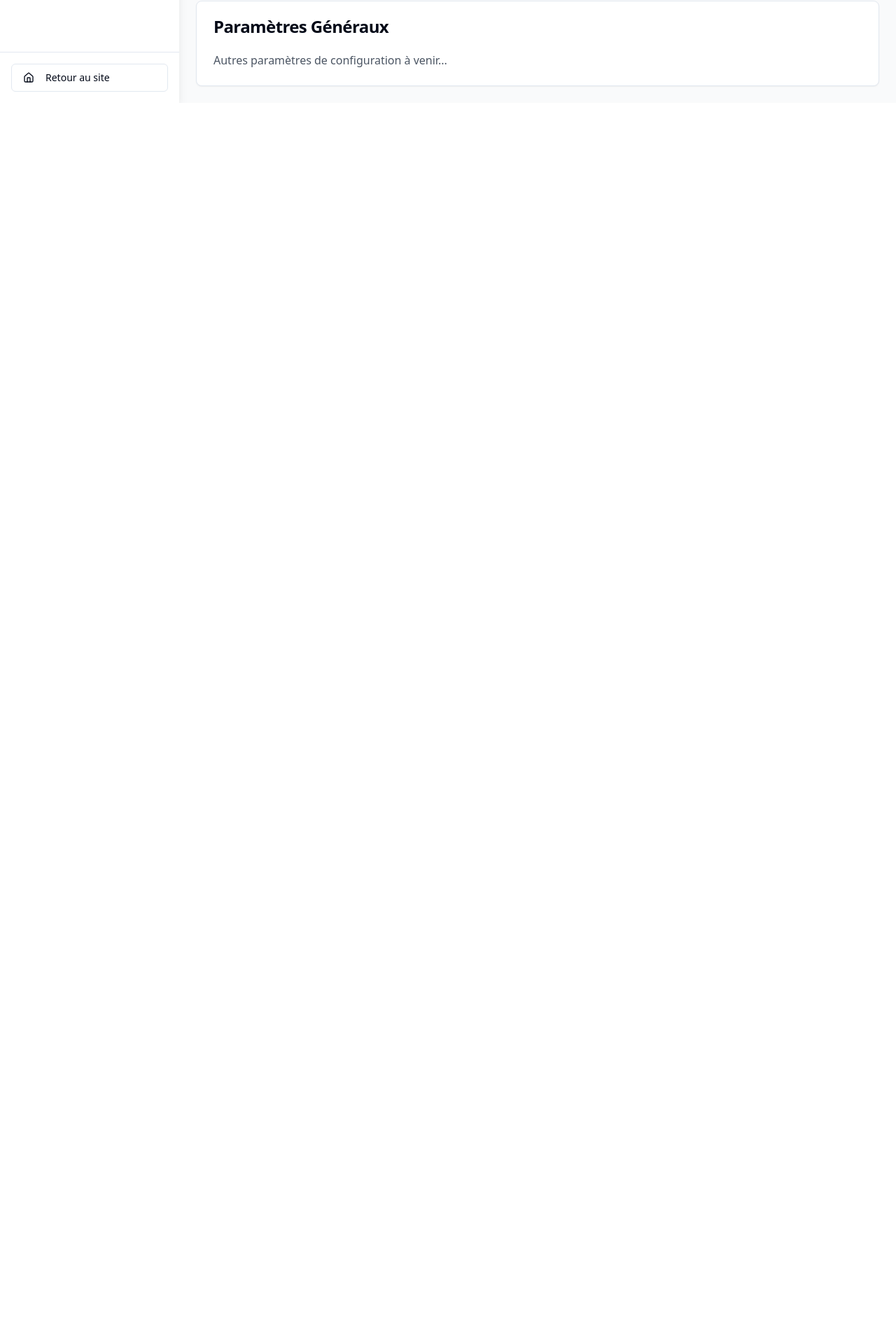
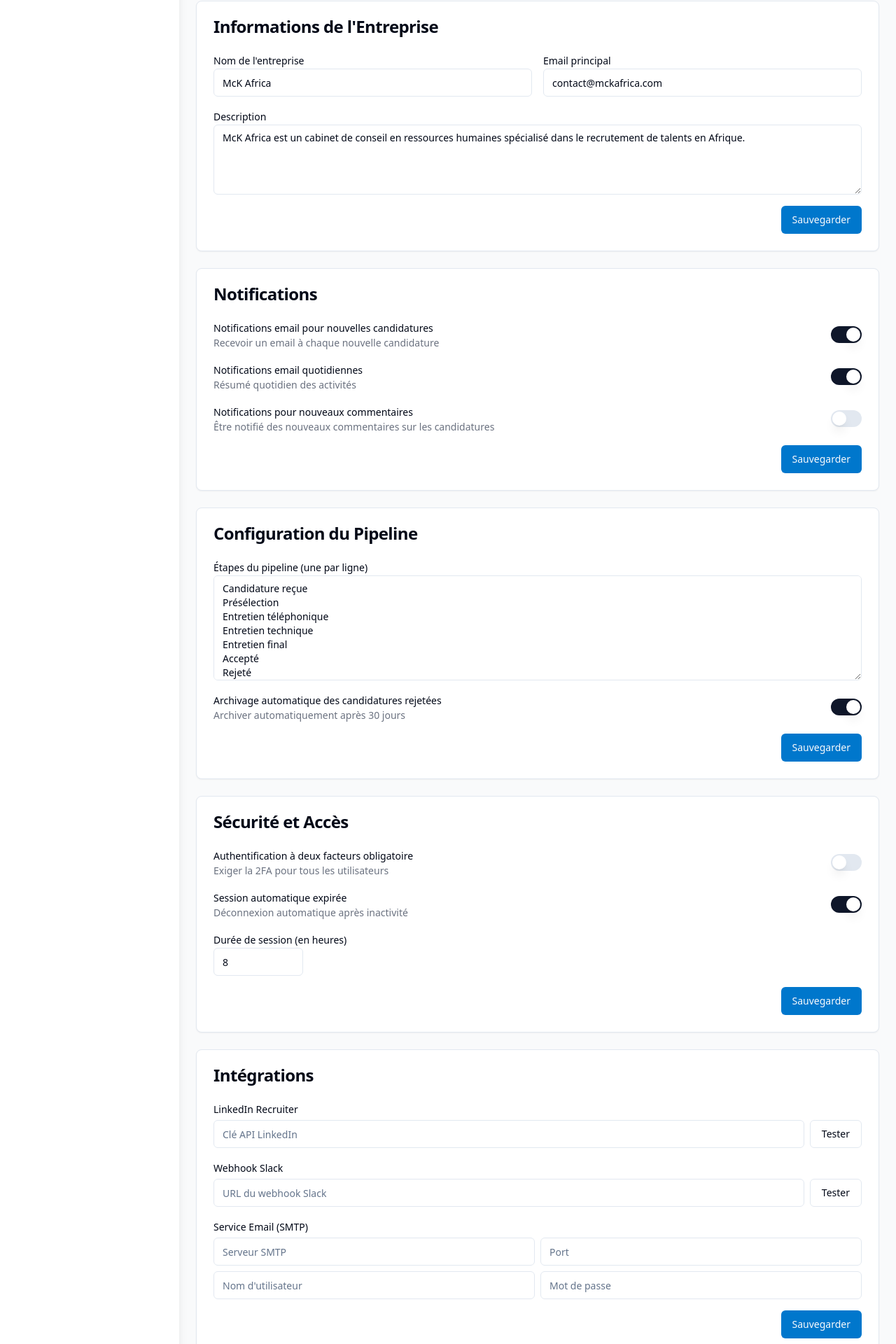
Before and after one commit to arthurdibii/mckafricav1, a React (Vite) app: page /admin/parametres in a window 1280 px wide. Shown: the part 674-2594 px from the top of the page at 70% size. Before the commit the page ends 821 px from the top, so only its background shows below. Built offline with nearby package versions, Linux system fonts and the light colour scheme.

Commit message:
Add general settings
Add the general settings section to the admin settings page.

```diff
--- a/src/pages/AdminSettings.tsx
+++ b/src/pages/AdminSettings.tsx
@@ -2,6 +2,11 @@
 import React from 'react';
 import AdminLayout from '@/components/AdminLayout';
 import { Card, CardContent, CardHeader, CardTitle } from '@/components/ui/card';
+import { Button } from '@/components/ui/button';
+import { Input } from '@/components/ui/input';
+import { Label } from '@/components/ui/label';
+import { Switch } from '@/components/ui/switch';
+import { Textarea } from '@/components/ui/textarea';
 import TeamManagement from '@/components/TeamManagement';
 
 const AdminSettings = () => {
@@ -24,15 +29,229 @@ const AdminSettings = () => {
           </CardContent>
         </Card>
 
-        {/* Autres paramètres */}
+        {/* Paramètres de l'entreprise */}
         <Card>
           <CardHeader>
-            <CardTitle>Paramètres Généraux</CardTitle>
+            <CardTitle>Informations de l'Entreprise</CardTitle>
           </CardHeader>
-          <CardContent>
-            <p className="text-gray-600">
-              Autres paramètres de configuration à venir...
-            </p>
+          <CardContent className="space-y-4">
+            <div className="grid grid-cols-1 md:grid-cols-2 gap-4">
+              <div>
+                <Label htmlFor="company-name">Nom de l'entreprise</Label>
+                <Input
+                  id="company-name"
+                  defaultValue="McK Africa"
+                  placeholder="Nom de votre entreprise"
+                />
+              </div>
+              <div>
+                <Label htmlFor="company-email">Email principal</Label>
+                <Input
+                  id="company-email"
+                  type="email"
+                  defaultValue="contact@mckafrica.com"
+                  placeholder="contact@entreprise.com"
+                />
+              </div>
+            </div>
+            <div>
+              <Label htmlFor="company-description">Description</Label>
+              <Textarea
+                id="company-description"
+                placeholder="Description de votre entreprise..."
+                className="min-h-[100px]"
+                defaultValue="McK Africa est un cabinet de conseil en ressources humaines spécialisé dans le recrutement de talents en Afrique."
+              />
+            </div>
+            <div className="flex justify-end">
+              <Button className="bg-mck-blue-500 hover:bg-mck-blue-600">
+                Sauvegarder
+              </Button>
+            </div>
+          </CardContent>
+        </Card>
+
+        {/* Paramètres des notifications */}
+        <Card>
+          <CardHeader>
+            <CardTitle>Notifications</CardTitle>
+          </CardHeader>
+          <CardContent className="space-y-4">
+            <div className="flex items-center justify-between">
+              <div>
+                <Label>Notifications email pour nouvelles candidatures</Label>
+                <p className="text-sm text-gray-500">Recevoir un email à chaque nouvelle candidature</p>
+              </div>
+              <Switch defaultChecked />
+            </div>
+            <div className="flex items-center justify-between">
+              <div>
+                <Label>Notifications email quotidiennes</Label>
+                <p className="text-sm text-gray-500">Résumé quotidien des activités</p>
+              </div>
+              <Switch defaultChecked />
+            </div>
+            <div className="flex items-center justify-between">
+              <div>
+                <Label>Notifications pour nouveaux commentaires</Label>
+                <p className="text-sm text-gray-500">Être notifié des nouveaux commentaires sur les candidatures</p>
+              </div>
+              <Switch />
+            </div>
+            <div className="flex justify-end">
+              <Button className="bg-mck-blue-500 hover:bg-mck-blue-600">
+                Sauvegarder
+              </Button>
+            </div>
+          </CardContent>
+        </Card>
+
+        {/* Paramètres du pipeline */}
+        <Card>
+          <CardHeader>
+            <CardTitle>Configuration du Pipeline</CardTitle>
+          </CardHeader>
+          <CardContent className="space-y-4">
+            <div>
+              <Label htmlFor="pipeline-stages">Étapes du pipeline (une par ligne)</Label>
+              <Textarea
+                id="pipeline-stages"
+                placeholder="Candidature reçue&#10;Présélection&#10;Entretien téléphonique&#10;Entretien technique&#10;Entretien final&#10;Accepté&#10;Rejeté"
+                className="min-h-[150px]"
+                defaultValue="Candidature reçue&#10;Présélection&#10;Entretien téléphonique&#10;Entretien technique&#10;Entretien final&#10;Accepté&#10;Rejeté"
+              />
+            </div>
+            <div className="flex items-center justify-between">
+              <div>
+                <Label>Archivage automatique des candidatures rejetées</Label>
+                <p className="text-sm text-gray-500">Archiver automatiquement après 30 jours</p>
+              </div>
+              <Switch defaultChecked />
+            </div>
+            <div className="flex justify-end">
+              <Button className="bg-mck-blue-500 hover:bg-mck-blue-600">
+                Sauvegarder
+              </Button>
+            </div>
+          </CardContent>
+        </Card>
+
+        {/* Paramètres de sécurité */}
+        <Card>
+          <CardHeader>
+            <CardTitle>Sécurité et Accès</CardTitle>
+          </CardHeader>
+          <CardContent className="space-y-4">
+            <div className="flex items-center justify-between">
+              <div>
+                <Label>Authentification à deux facteurs obligatoire</Label>
+                <p className="text-sm text-gray-500">Exiger la 2FA pour tous les utilisateurs</p>
+              </div>
+              <Switch />
+            </div>
+            <div className="flex items-center justify-between">
+              <div>
+                <Label>Session automatique expirée</Label>
+                <p className="text-sm text-gray-500">Déconnexion automatique après inactivité</p>
+              </div>
+              <Switch defaultChecked />
+            </div>
+            <div>
+              <Label htmlFor="session-timeout">Durée de session (en heures)</Label>
+              <Input
+                id="session-timeout"
+                type="number"
+                defaultValue="8"
+                className="w-32"
+              />
+            </div>
+            <div className="flex justify-end">
+              <Button className="bg-mck-blue-500 hover:bg-mck-blue-600">
+                Sauvegarder
+              </Button>
+            </div>
+          </CardContent>
+        </Card>
+
+        {/* Paramètres d'intégration */}
+        <Card>
+          <CardHeader>
+            <CardTitle>Intégrations</CardTitle>
+          </CardHeader>
+          <CardContent className="space-y-4">
+            <div>
+              <Label htmlFor="linkedin-integration">LinkedIn Recruiter</Label>
+              <div className="flex space-x-2 mt-1">
+                <Input
+                  id="linkedin-integration"
+                  placeholder="Clé API LinkedIn"
+                  type="password"
+                />
+                <Button variant="outline">Tester</Button>
+              </div>
+            </div>
+            <div>
+              <Label htmlFor="slack-webhook">Webhook Slack</Label>
+              <div className="flex space-x-2 mt-1">
+                <Input
+                  id="slack-webhook"
+                  placeholder="URL du webhook Slack"
+                />
+                <Button variant="outline">Tester</Button>
+              </div>
+            </div>
+            <div>
+              <Label htmlFor="email-service">Service Email (SMTP)</Label>
+              <div className="grid grid-cols-2 gap-2 mt-1">
+                <Input placeholder="Serveur SMTP" />
+                <Input placeholder="Port" type="number" />
+                <Input placeholder="Nom d'utilisateur" />
+                <Input placeholder="Mot de passe" type="password" />
+              </div>
+            </div>
+            <div className="flex justify-end">
+              <Button className="bg-mck-blue-500 hover:bg-mck-blue-600">
+                Sauvegarder
+              </Button>
+            </div>
+          </CardContent>
+        </Card>
+
+        {/* Paramètres avancés */}
+        <Card>
+          <CardHeader>
+            <CardTitle>Paramètres Avancés</CardTitle>
+          </CardHeader>
+          <CardContent className="space-y-4">
+            <div className="flex items-center justify-between">
+              <div>
+                <Label>Mode de débogage</Label>
+                <p className="text-sm text-gray-500">Activer les logs détaillés (développement uniquement)</p>
+              </div>
+              <Switch />
+            </div>
+            <div className="flex items-center justify-between">
+              <div>
+                <Label>Sauvegarde automatique</Label>
+                <p className="text-sm text-gray-500">Sauvegarde quotidienne des données</p>
+              </div>
+              <Switch defaultChecked />
+            </div>
+            <div>
+              <Label htmlFor="data-retention">Rétention des données (en mois)</Label>
+              <Input
+                id="data-retention"
+                type="number"
+                defaultValue="24"
+                className="w-32"
+              />
+            </div>
+            <div className="flex justify-end space-x-2">
+              <Button variant="outline">Exporter les données</Button>
+              <Button className="bg-mck-blue-500 hover:bg-mck-blue-600">
+                Sauvegarder
+              </Button>
+            </div>
           </CardContent>
         </Card>
       </div>
```
